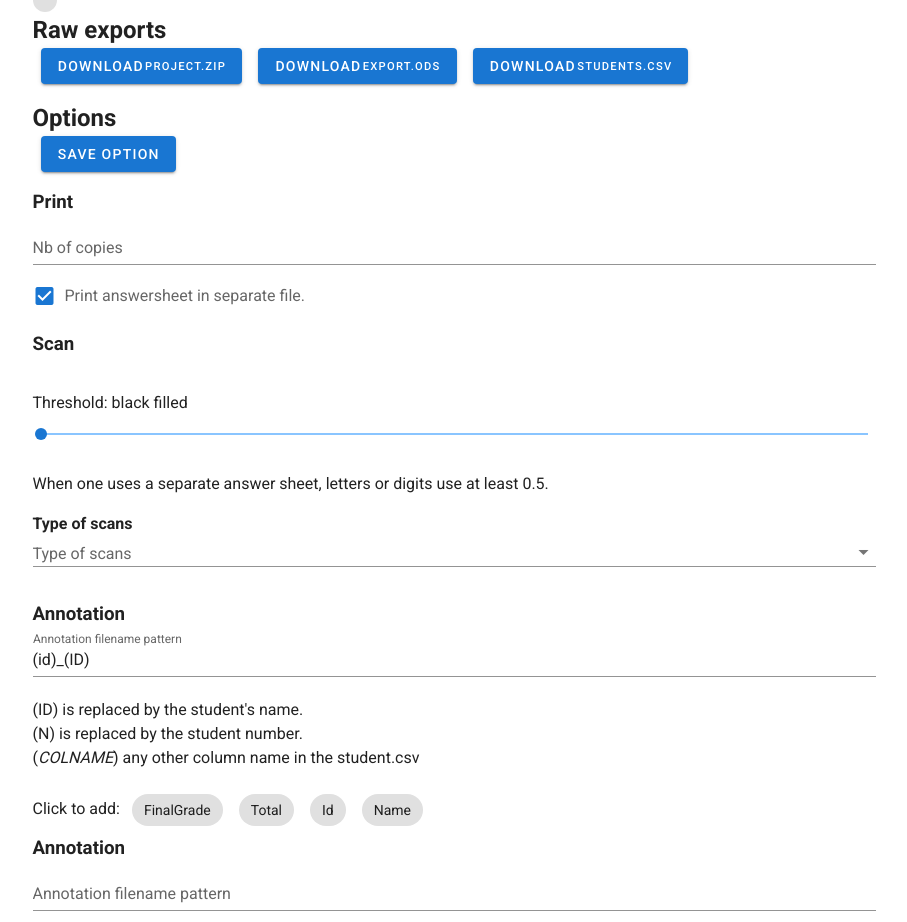
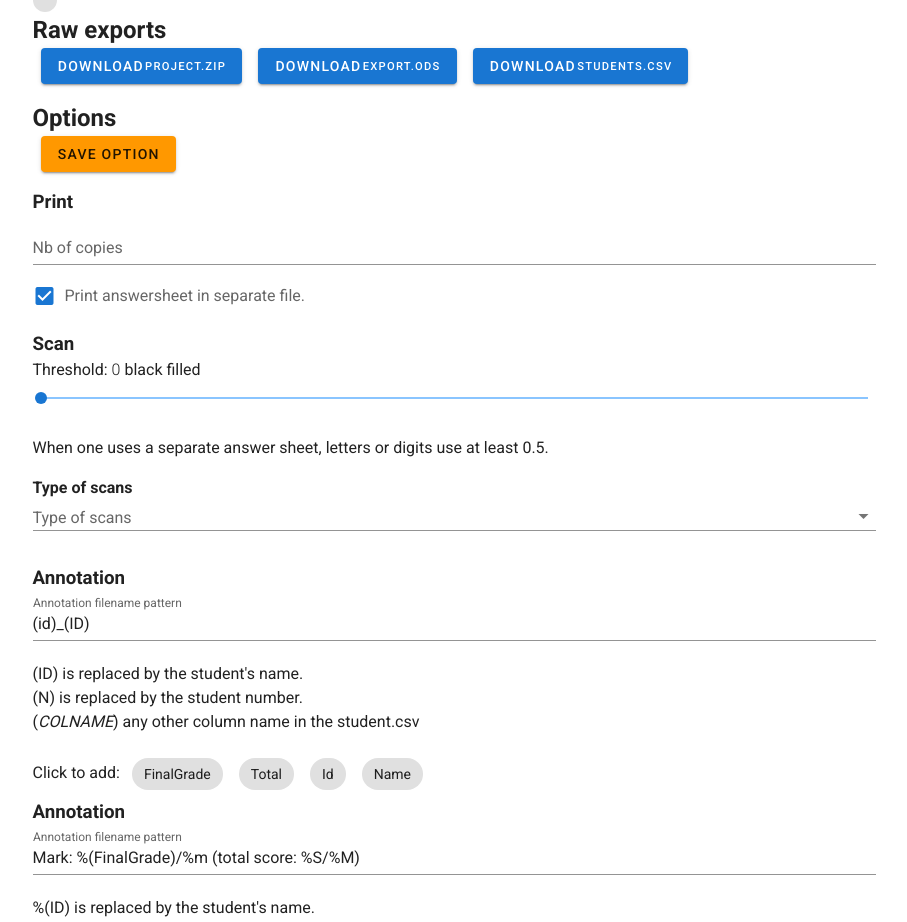
Before and after one commit to Alijim/vuetify2-components, a Vue app: page /#/option in a window 1280 px wide. Shown: the part 240-1162 px from the top of the page, without its empty margins (15-922 px from the left). Built offline with nearby package versions, Linux system fonts and the light colour scheme.

Commit message:
Ajouts des méthodes annotation sur les composants

```diff
--- a/src/views/Option.vue
+++ b/src/views/Option.vue
@@ -32,7 +32,7 @@
 		<v-btn
       elevation="2"
       class="py-4 mx-2"
-      color="primary"
+      color="orange"
       >Save option
     </v-btn>
 	</p>
@@ -55,7 +55,7 @@
   <h3>Scan</h3>
 	<p>
 		<label>Threshold: <span
-            class="text-h2 font-weight-light"
+            class="font-weight-light"
             v-text="percent"
           ></span> black filled</label>
     <v-slider
@@ -122,8 +122,7 @@
   <h3>Annotation</h3>
 	<v-text-field
     v-model="annotation"
-    label="Annotation filename pattern"
-    value="Mark: %(FinalGrade)/%m (total score: %S/%M)">
+    label="Annotation filename pattern">
   </v-text-field>
 
     <p>
@@ -139,26 +138,27 @@
 		Click to add:
       <v-chip
       class="ma-2"
-      v-on:click="this.annotation += 'salut'"
+      v-on:click="addFinalGradeA()"
       >
       FinalGrade
       </v-chip>
       <v-chip
       class="ma-2"
-      v-on:click="alert('salut')"
+      v-on:click="addTotalA()"
 
       >
       Total
       </v-chip>
       <v-chip
       class="ma-2"
-      @click="alert('ok')"
+      v-on:click="addIdA()"
+
       >
       Id
       </v-chip>
       <v-chip
       class="ma-2"
-      v-on:click="test()"
+      v-on:click="addNameA()"
 
       >
       Name
@@ -206,6 +206,8 @@ import AnnotationMarks from '../components/AnnotationMarks'
 
     data: () => ({
       anotate : '(id)_(ID)',
+      annotation : 'Mark: %(FinalGrade)/%m (total score: %S/%M)',
+      percent : '0',
       drawer: null,
       typeOfScan : ['Different answer sheets', 'Some answer sheets were photocopied'],
     }),
@@ -223,7 +225,20 @@ import AnnotationMarks from '../components/AnnotationMarks'
       },
       addName() {
         this.anotate += '(name)'
+      },
+      addFinalGradeA() {
+        this.annotation += '(FinalGrade)'
+      },
+      addTotalA() {
+        this.annotation += '(Total)'
+      },
+      addIdA() {
+        this.annotation += '(id)'
+      },
+      addNameA() {
+        this.annotation += '(name)'
       }
+
     }
   }
 </script>
```
